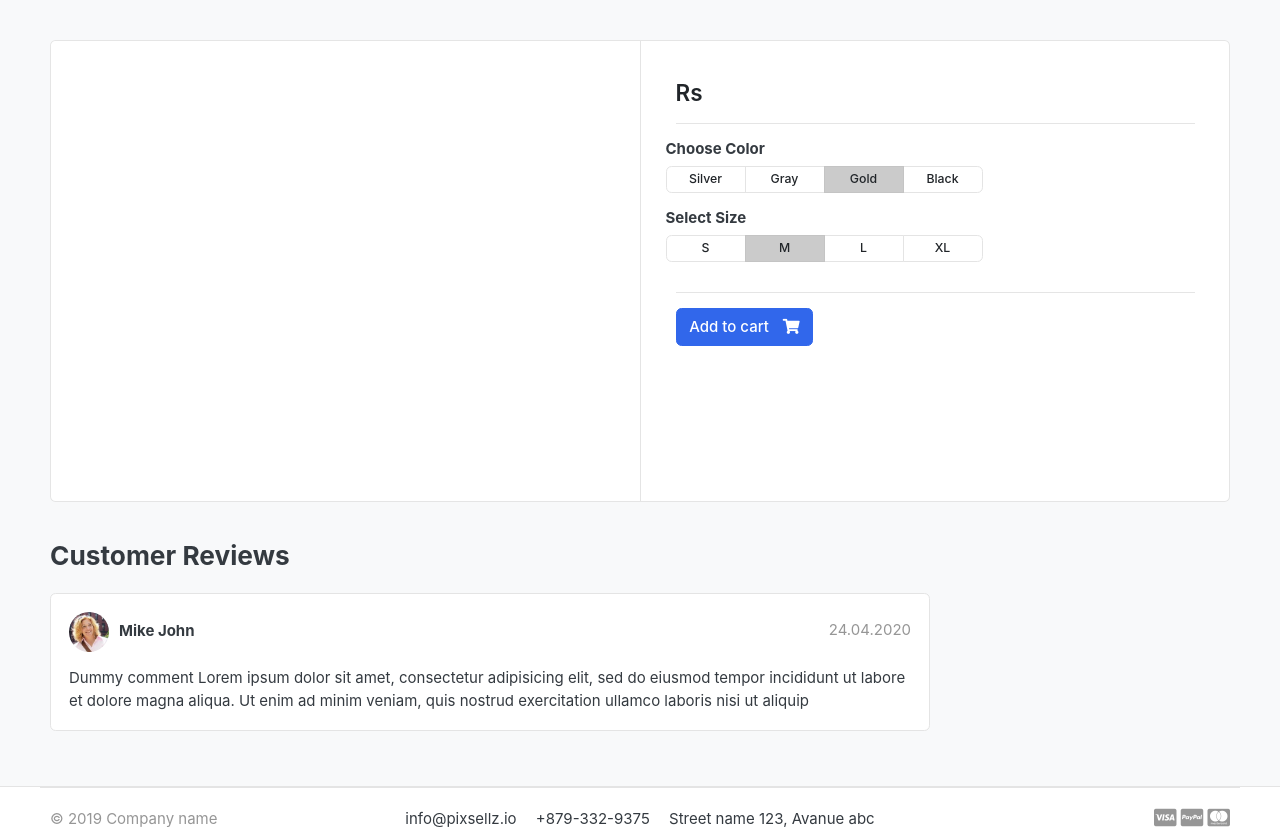
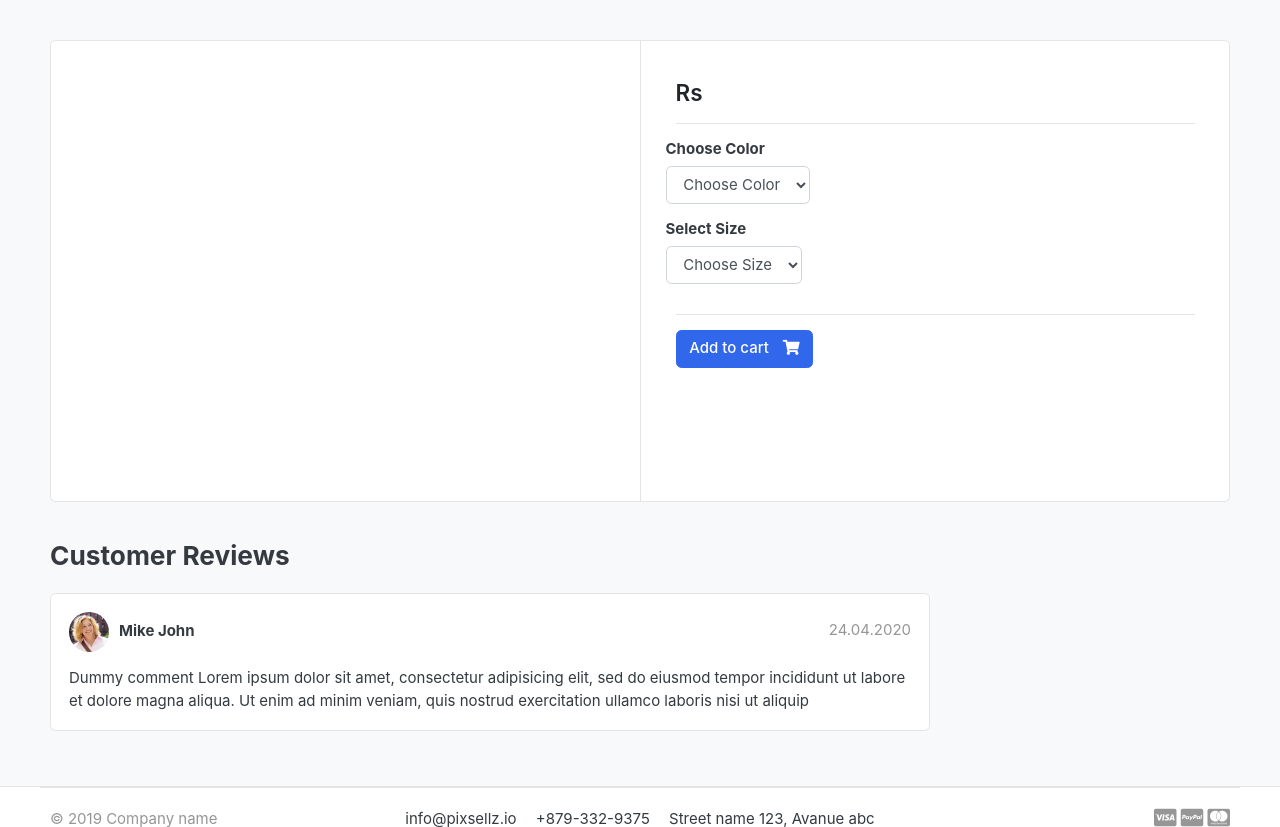
Before and after one commit to shadow299/zonomart-django, a Django app: template zonomart/templates/store/product_detail.html in a window 1280 px wide. Shown: the part 118-945 px from the top of the page. Run offline with Django 3.2, Linux system fonts and the light colour scheme; the template is opened without the code that fills it, so the values that code supplies are empty; some libraries are stand-ins or nearby versions; some web fonts are replaced.

Commit message:
fixing product variation and grouping

```diff
--- a/zonomart/carts/models.py
+++ b/zonomart/carts/models.py
@@ -1,5 +1,5 @@
 from django.db import models
-from store.models import Product
+from store.models import Product, Variation
 
 # Create your models here.
 class Cart(models.Model):
@@ -11,6 +11,7 @@ class Cart(models.Model):
 
 class CartItem(models.Model):
     product = models.ForeignKey(Product, on_delete=models.CASCADE)
+    variations = models.ManyToManyField(Variation, blank=True)
     cart = models.ForeignKey(Cart, on_delete=models.CASCADE)
     quantity = models.IntegerField()
     is_active = models.BooleanField(default=True)
@@ -18,5 +19,5 @@ class CartItem(models.Model):
     def sub_total(self):
         return self.product.price * self.quantity
 
-    def __str__(self):
+    def __unicode__(self):
         return self.product
--- a/zonomart/carts/views.py
+++ b/zonomart/carts/views.py
@@ -1,6 +1,6 @@
 from django.core.exceptions import ObjectDoesNotExist
 from django.shortcuts import get_object_or_404, render, redirect
-from store.models import Product
+from store.models import Product, Variation
 from .models import Cart, CartItem
 from django.http import HttpResponse
 
@@ -13,6 +13,19 @@ def _cart_id(request):
 
 def add_cart(request, product_id):
     product = Product.objects.get(id=product_id) #this will get the product
+    product_variation = []
+    if request.method == 'POST':
+        for item in request.POST:
+            key = item
+            value = request.POST[key]
+
+            try:
+                variation = Variation.objects.get( product = product, variation_category__iexact=key, variation_value__iexact=value)
+                product_variation.append(variation)
+            except:
+                pass
+
+
     try:
         cart = Cart.objects.get(cart_id = _cart_id(request))
     except Cart.DoesNotExist:
@@ -20,18 +33,46 @@ def add_cart(request, product_id):
             cart_id = _cart_id(request)
         )
     cart.save()
+    is_cart_item_exists = CartItem.objects.filter(product=product, cart=cart).exists()
+    if is_cart_item_exists:
+        cart_item = CartItem.objects.filter(product = product, cart = cart)
+        #existing variations "database"
+        # current variations "product variation list"
+        #item id "database"
+        ex_var_list = []
+        id = []
+        for item in cart_item:
+            existing_variation = item.variations.all()
+            ex_var_list.append(list(existing_variation))
+            id.append(item.id)
 
-    try:
-        cart_item = CartItem.objects.get(product = product, cart = cart)
-        cart_item.quantity += 1
-        cart_item.save()
-    except CartItem.DoesNotExist:
+        if product_variation in ex_var_list:
+            #increse cart item
+            index = ex_var_list.index(product_variation)
+            item_id = id[index]
+            item = CartItem.objects.get(product=product, id=item_id)
+            item.quantity += 1
+            item.save()
+
+        else:
+            #create new cart item
+            item = CartItem.objects.create(product=product, quantity=1, cart=cart)
+            if len(product_variation) > 0:
+                item.variations.clear()
+                item.variations.add(*product_variation)
+
+            item.save()
+    else:
         cart_item = CartItem.objects.create(
             product = product,
             quantity = 1,
             cart = cart,
         )
-    cart_item.save()
+        if len(product_variation) > 0:
+            cart_item.variations.clear()
+
+            cart_item.variations.add(*product_variation)
+        cart_item.save()
 
     return redirect("cart")
 
--- a/zonomart/templates/store/product_detail.html
+++ b/zonomart/templates/store/product_detail.html
@@ -17,6 +17,9 @@
     </article> <!-- gallery-wrap .end// -->
           </aside>
             <main class="col-md-6 border-left">
+
+  <form action="{% url 'add_cart' single_product.id%}" method="POST">
+    {% csrf_token %}
       <article class="content-body">
 
       <h2 class="title">{{ single_product.product_name }}</h2>
@@ -32,54 +35,36 @@
           <div class="row">
               <div class="item-option-select">
                   <h6>Choose Color</h6>
-                <div class="btn-group btn-group-sm btn-group-toggle" data-toggle="buttons">
-                  <label class="btn btn-light">
-                    <input type="radio" name="radio_color"> Silver
-                  </label>
-                  <label class="btn btn-light">
-                    <input type="radio" name="radio_color" > Gray
-                  </label>
-                  <label class="btn btn-light active">
-                    <input type="radio" name="radio_color checked"> Gold
-                  </label>
-                  <label class="btn btn-light">
-                    <input type="radio" name="radio_color"> Black
-                  </label>
-                </div>
+                  <select name="color" class="form-control" autocomplete="off" required>
+                    <option value="" disabled selected>Choose Color</option>
+                    {% for i in single_product.variation_set.colors %}
+                    <option value="{{i.variation_value | lower}}">{{i.variation_value | capfirst}}</option>
+                    {% endfor %}
+                  </select>
               </div>
           </div> <!-- row.// -->
           <div class="row">
               <div class="item-option-select">
                   <h6>Select Size</h6>
-                <div class="btn-group btn-group-sm btn-group-toggle" data-toggle="buttons">
-                  <label class="btn btn-light">
-                    <input type="radio" name="radio_color"> S
-                  </label>
-                  <label class="btn btn-light active">
-                    <input type="radio" name="radio_color" checked> M
-                  </label>
-                  <label class="btn btn-light">
-                    <input type="radio" name="radio_color"> L
-                  </label>
-                  <label class="btn btn-light">
-                    <input type="radio" name="radio_color"> XL
-                  </label>
-                </div>
+                  <select name="size" class="form-control" autocomplete="off" required>
+                    <option value="" disabled selected>Choose Size</option>
+                    {% for i in single_product.variation_set.sizes %}
+                    <option value="{{i.variation_value | lower}}">{{i.variation_value | capfirst}}</option>
+                    {% endfor %}
+
+                  </select>
               </div>
           </div> <!-- row.// -->
           <hr>
           {% if single_product.stock <= 0 %}
             <h5 class="text-danger">Out Of Stock</h5>
           {% else %}
-          {% if in_cart %}
-            <!-- added to cart -->
-            <a href="#" class="btn  btn-success"> <span class="text">Added to Cart</span> <i class="fas fa-check"></i>  </a>
-            <a href="{% url 'cart'%}" class="btn  btn-outline-primary"> <span class="text">View Cart</span> <i class="fas fa-eye"></i>  </a>
-          {% else %}
-            <a href="{% url 'add_cart' single_product.id%}" class="btn  btn-primary"> <span class="text">Add to cart</span> <i class="fas fa-shopping-cart"></i>  </a>
-          {% endif %}
+
+              <button type="submit" class="btn  btn-primary"> <span class="text">Add to cart</span> <i class="fas fa-shopping-cart"></i>  </button>
+
           {% endif %}
       </article> <!-- product-info-aside .// -->
+  </form>
             </main> <!-- col.// -->
         </div> <!-- row.// -->
     </div> <!-- card.// -->
```
Also changed, not shown: zonomart/carts/admin.py (+9 -2 lines), zonomart/store/admin.py (+7 -1 lines), zonomart/store/models.py (+24 -0 lines), zonomart/templates/store/cart.html (+7 -1 lines), zonomart/carts/migrations/0002_cartitem_variations.py (added), zonomart/store/migrations/0002_variation.py (added). Lines whose indentation alone changed are shown as unchanged.
